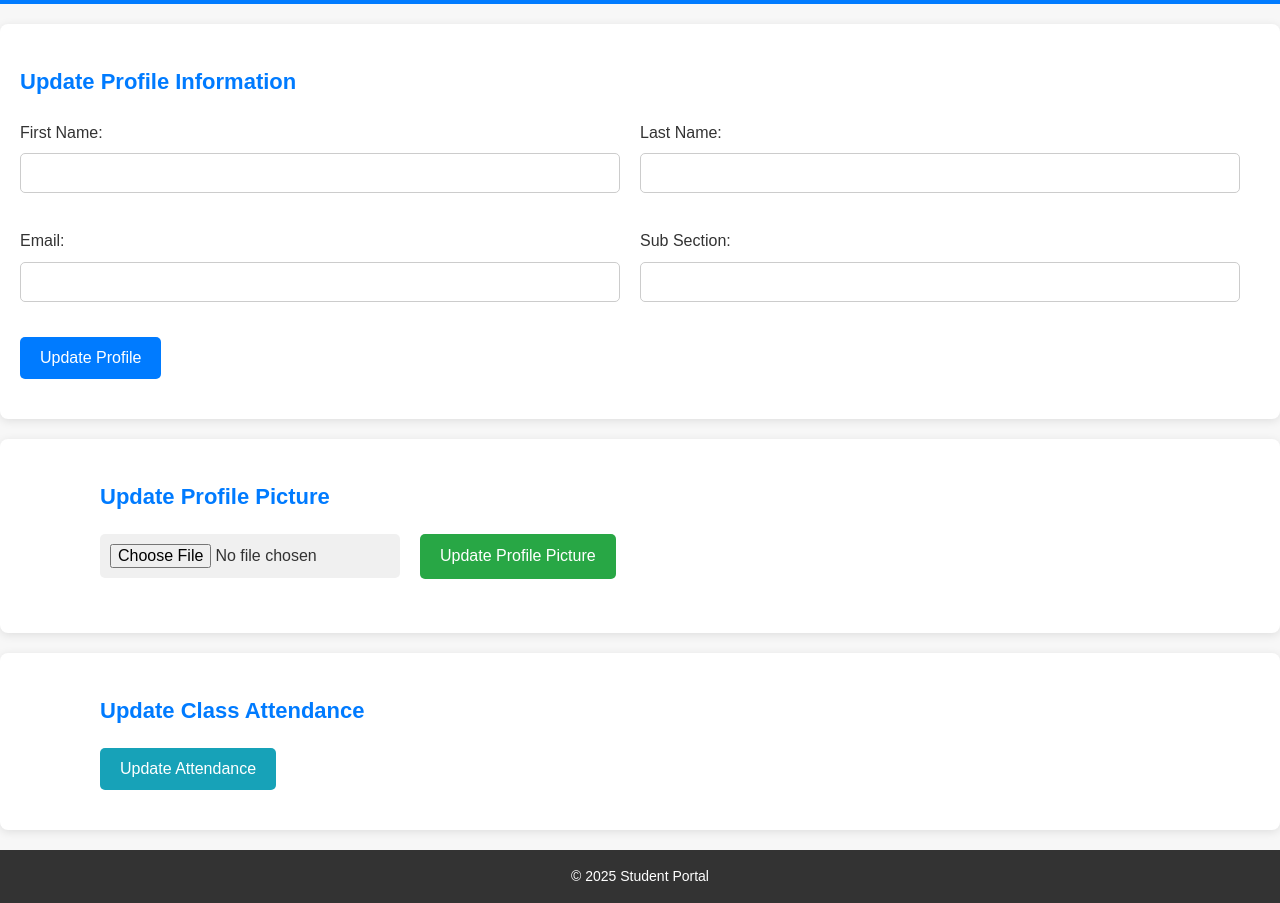
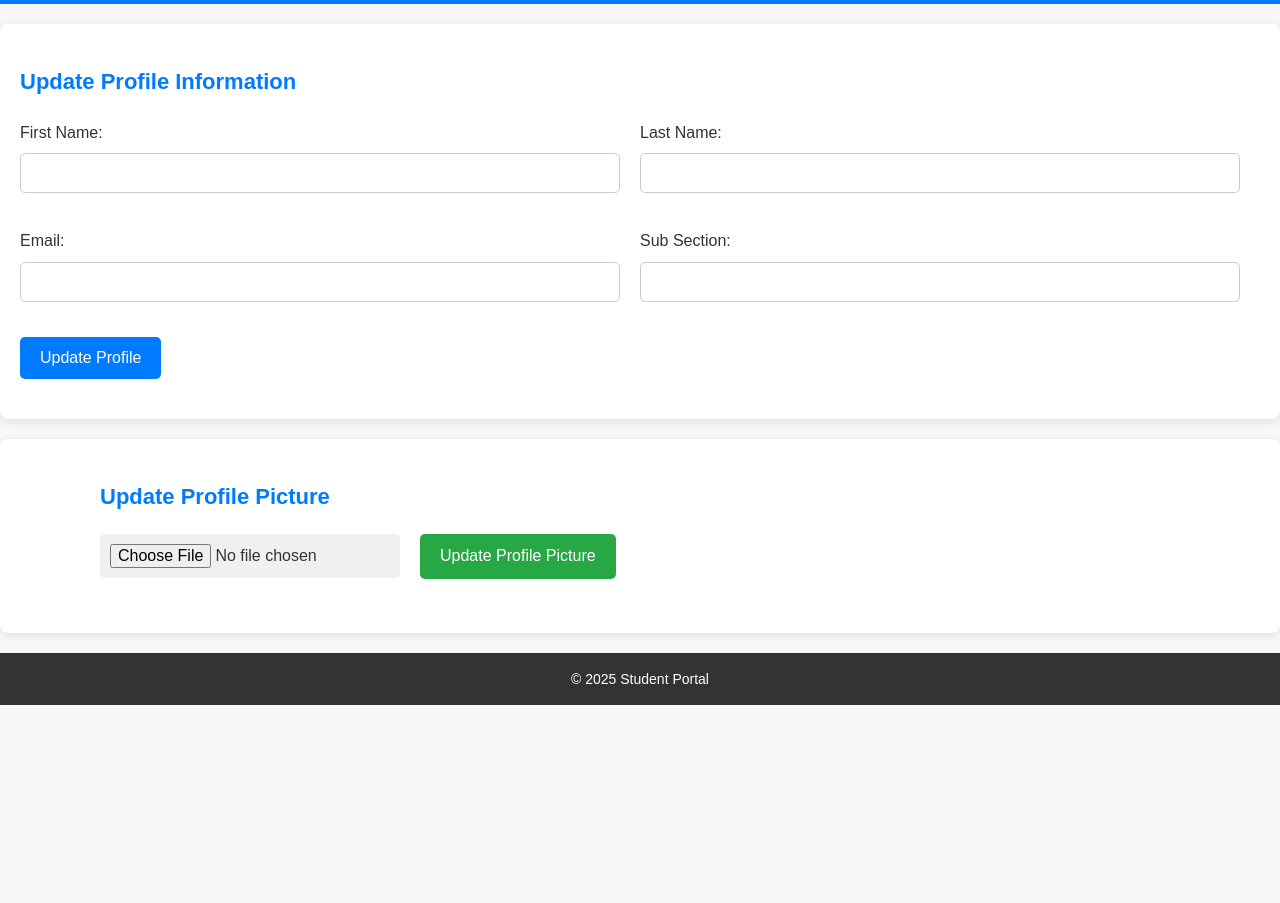
Before and after one commit to vashisthd21/student-portal, a website: page public/update-profile.html in a window 1280 px wide. Shown: the part 74-977 px from the top of the page. After the commit the page ends 800 px from the top, so only its background shows below. Drawn offline with Linux system fonts and the light colour scheme; no server answers.

Commit message:
Remove attendance update from profile update

```diff
--- a/public/update-profile.html
+++ b/public/update-profile.html
@@ -58,14 +58,7 @@
         </form>
     </section>
 
-    <!-- Section: Update Attendance (Optional, can expand later) -->
-    <section class="update-attendance">
-        <h3>Update Class Attendance</h3>
-        <form id="attendance-form">
-            <!-- Add fields if needed -->
-            <button type="submit">Update Attendance</button>
-        </form>
-    </section>
+
 
     <footer>
         <p>&copy; 2025 Student Portal</p>
```
